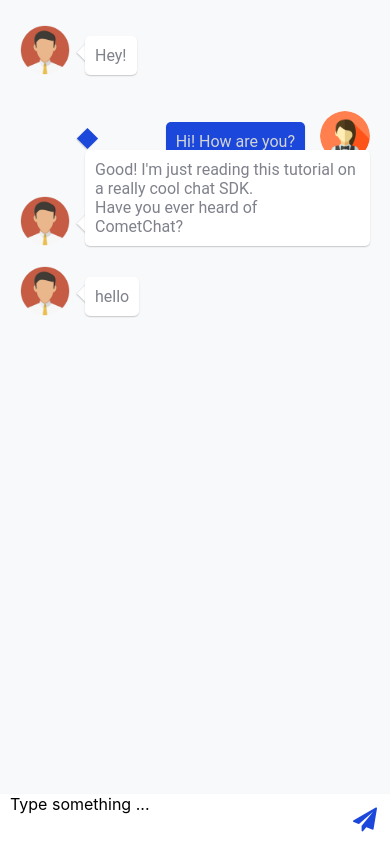
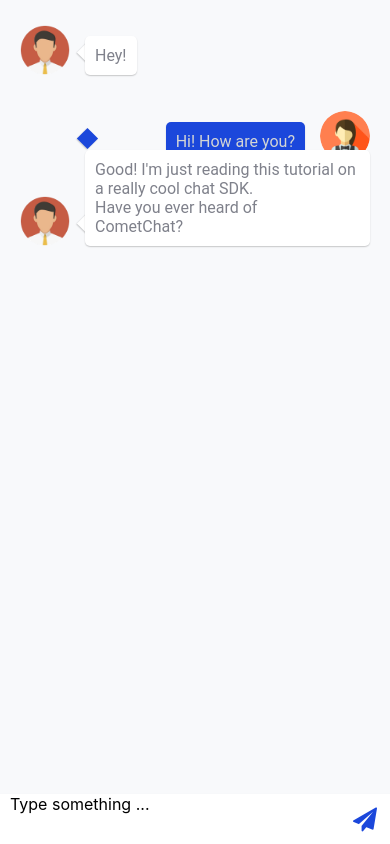
Before and after one commit to ealimardaniii/ifs, a React Native app: screen / in a window 390 px wide. Built offline with nearby package versions, Linux system fonts and the light colour scheme.

Commit message:
feat: send-message-with-redux

```diff
--- a/src/components/generic/Layout.js
+++ b/src/components/generic/Layout.js
@@ -21,6 +21,5 @@ const styles = StyleSheet.create({
   content: {
     flex: 1,
     backgroundColor: COLORS.LIGHT,
-    paddingHorizontal: 15,
   },
 });
--- a/src/components/main/ChatInput.js
+++ b/src/components/main/ChatInput.js
@@ -2,9 +2,19 @@ import {COLORS} from 'global/colors';
 import React, {useState} from 'react';
 import {View, StyleSheet, TextInput, TouchableOpacity} from 'react-native';
 import Icon from 'react-native-vector-icons/FontAwesome';
+import {setMessage} from 'redux/Actions/Index';
+import {useDispatch} from 'react-redux';
 
 const ChatInput = (props) => {
+  //state
   const [input, setInput] = useState('');
+  //redux
+  const dispatch = useDispatch();
+  const set_message = (message) => {
+    dispatch(setMessage(message));
+    setInput('');
+  };
+  //main
   return (
     <View style={styles.container}>
       <TextInput
@@ -14,7 +24,9 @@ const ChatInput = (props) => {
         placeholder="Type something ..."
         multiline
       />
-      <TouchableOpacity style={styles.send_btn}>
+      <TouchableOpacity
+        onPress={() => set_message(input)}
+        style={styles.send_btn}>
         <Icon style={styles.send_icon} name="paper-plane" />
       </TouchableOpacity>
     </View>
--- a/src/redux/Reducers/messageReducer.js
+++ b/src/redux/Reducers/messageReducer.js
@@ -1,14 +1,15 @@
 import {SEND_MESSAGE} from 'redux/Actions/Type';
 
 const initialState = {
-  message: ['hello'],
+  message: [],
 };
 
 export default global = (state = initialState, action = {}) => {
   switch (action.type) {
     case SEND_MESSAGE:
       return {
-        message: action.message,
+        ...state,
+        message: [...state.message, action.message],
       };
     default:
       return state;
--- a/src/screens/Main.js
+++ b/src/screens/Main.js
@@ -1,5 +1,5 @@
-import React from 'react';
-import {FlatList} from 'react-native';
+import React, {useRef} from 'react';
+import {FlatList, StyleSheet} from 'react-native';
 import {useSelector} from 'react-redux';
 import ChatItem from 'components/main/ChatItem';
 const CHAT_TEXT =
@@ -8,6 +8,7 @@ const Main = () => {
   //redux
   const messages = useSelector((state) => state.messages.message);
   //main
+  const scrollViewRef = useRef();
   return (
     <FlatList
       ListHeaderComponent={
@@ -17,10 +18,21 @@ const Main = () => {
           <ChatItem isBoy content={CHAT_TEXT} />
         </>
       }
+      style={styles.flatList}
       data={messages}
       keyExtractor={(item, index) => index.toString()}
       renderItem={(item) => <ChatItem isBoy content={item} />}
+      removeClippedSubviews
+      ref={scrollViewRef}
+      onContentSizeChange={(contentWidth, contentHeight) => {
+        scrollViewRef.current.scrollToEnd({animated: true});
+      }}
     />
   );
 };
 export default Main;
+const styles = StyleSheet.create({
+  flatList: {
+    paddingHorizontal: 15,
+  },
+});
```
